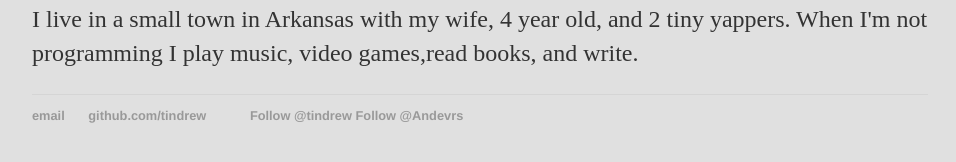
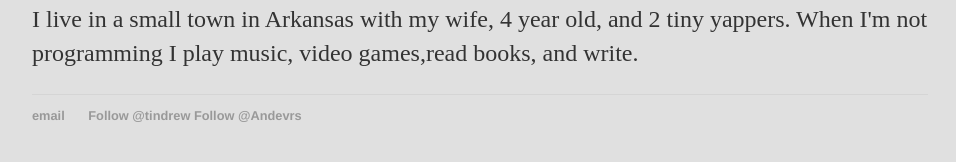
Before and after one commit to tindrew/my_blog, a Jekyll site: the page built from about/index.html, in a window 1280 px wide. Shown: the part 186-348 px from the top of the page, without its empty margins (160-1116 px from the left). Built offline with Jekyll 4.4.1, drawn with Linux system fonts in a browser that asks for light colours; comment, search, counter and statistics services are not loaded.

Commit message:
Update default.html

```diff
--- a/_layouts/default.html
+++ b/_layouts/default.html
@@ -23,8 +23,6 @@
 			<footer>
 	    		<ul>
 	        		<li><a href="mailto:drew@andevr.dev">email</a></li>
-	        		<li><a href="https://github.com/tindrew">github.com/tindrew</a></li>
-				<li><!-- Place this tag where you want the button to render. -->
 				</li><a class="github-button" href="https://github.com/tindrew" data-color-scheme="no-preference: dark; light: dark; dark: dark;" aria-label="Follow @tindrew on GitHub">Follow @tindrew</a></li>
 				<li><a href="https://twitter.com/Andevrs?ref_src=twsrc%5Etfw" class="twitter-follow-button" data-show-count="false">Follow @Andevrs</a><script async src="https://platform.twitter.com/widgets.js" charset="utf-8"></script></li>
 				</ul>
```
